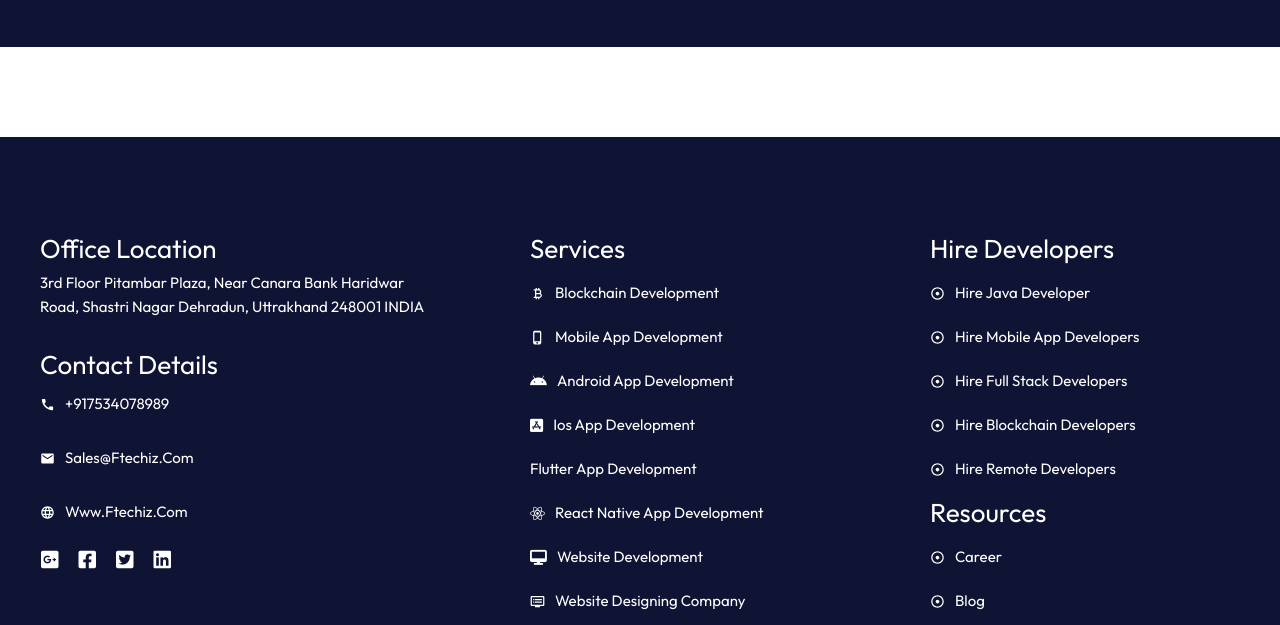
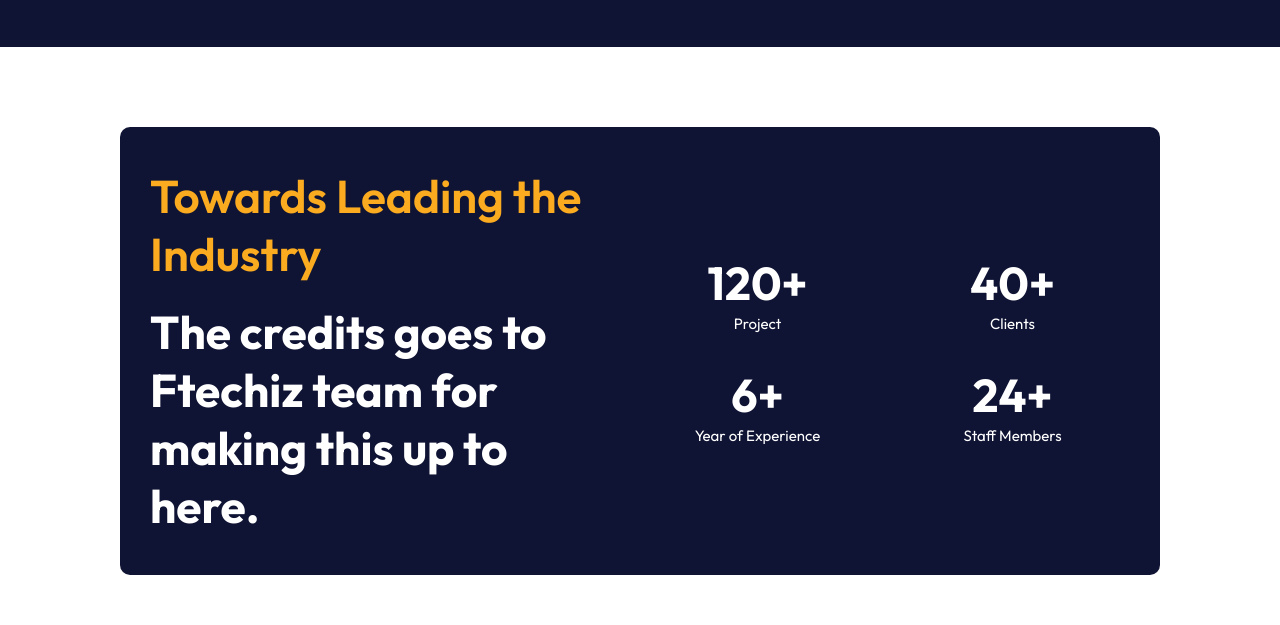
Before and after one commit to ParikshitSaini-Ftechiz/FtechizReactproject, a React (Create React App) app: page / in a window 1280 px wide. Shown: the part 3260-3885 px from the top of the page. Built offline with nearby package versions, Linux system fonts and the light colour scheme; grey boxes are pictures that could not be loaded.

Commit message:
counterUp installation and counter page complete

```diff
--- a/package.json
+++ b/package.json
@@ -14,8 +14,10 @@
     "axios": "^1.1.3",
     "bootstrap": "^5.2.2",
     "bootstrap-4-react": "^0.0.59",
+    "counterup": "^1.0.2",
     "cra-template": "1.2.0",
     "react": "^18.2.0",
+    "react-countup": "^6.4.0",
     "react-dom": "^18.2.0",
     "react-router-dom": "^6.4.2",
     "react-scripts": "5.0.1",
--- a/src/components/Home.js
+++ b/src/components/Home.js
@@ -2,6 +2,7 @@ import React from "react";
 import Industries from "./components/Industries";
 import Sofware_Development_Services from "./components/Sofware_Development_Services";
 import Why_Choose_Us from "./components/Why_Choose_Us";
+import Counter_Up from "./components/CounterUp";
 
 const Home = () => {
   return (
@@ -9,6 +10,7 @@ const Home = () => {
       <Industries />
       <Sofware_Development_Services />
       <Why_Choose_Us/>
+      <Counter_Up />
     </>
   );
 };
--- /dev/null
+++ b/src/components/components/CounterUp.js
@@ -0,0 +1,93 @@
+import React from "react";
+import styled from "styled-components";
+import CounterUp from "react-countup";
+
+const Counter_Up = () => {
+  return (
+    <>
+      <Wrapper>
+        <div className="container">
+          {/* counter cloumns */}
+          <div className="grid grid-three-column">
+            {/* counter first column */}
+            <div className="content">
+              <h1 className="main_heading">Towards Leading the Industry</h1>
+              <h1>
+                The credits goes to Ftechiz team for making this up to here.
+              </h1>
+            </div>
+            {/* counter second column */}
+            <div className="grid_two_rows">
+              <div>
+                <h1>
+                  <CounterUp end={120} duration={2} />+
+                </h1>
+                <p>Project</p>
+              </div>
+              <div>
+                <h1>
+                  <CounterUp end={6} duration={3} />+
+                </h1>
+                <p>Year of Experience</p>
+              </div>
+            </div>
+            {/* counter third column */}
+            <div className="grid_two_rows">
+              <div>
+                <h1>
+                  <CounterUp end={40} duration={2} />+
+                </h1>
+                <p>Clients</p>
+              </div>
+              <div>
+                <h1>
+                  <CounterUp end={24} duration={3} />+
+                </h1>
+                <p>Staff Members</p>
+              </div>
+            </div>
+          </div>
+        </div>
+      </Wrapper>
+    </>
+  );
+};
+const Wrapper = styled.section`
+  .container {
+    padding: 1rem 0;
+    background: ${({ theme }) => theme.colors.bg};
+    border-radius: 1rem;
+    margin: 8rem 12rem;
+  }
+  .grid {
+    display: grid;
+    gap: 2rem;
+    margin: 3rem 3rem;
+  }
+  .grid-three-column {
+    grid-template-columns: 1fr 0.5fr 0.5fr;
+    .content {
+      .main_heading {
+        font-weight: 520;
+        color: ${({ theme }) => theme.colors.helper};
+        margin-bottom: 2rem;
+      }
+    }
+    .grid_two_rows {
+      display: flex;
+      gap: 3rem;
+      flex-direction: column;
+      align-items: center;
+      justify-content: center;
+      h1,
+      p {
+        display: flex;
+        flex-direction: row;
+        align-items: center;
+        justify-content: center;
+      }
+    }
+  }
+`;
+
+export default Counter_Up;
```
Also changed, not shown: 1 other file (tests, documents, lock files or other folders).
